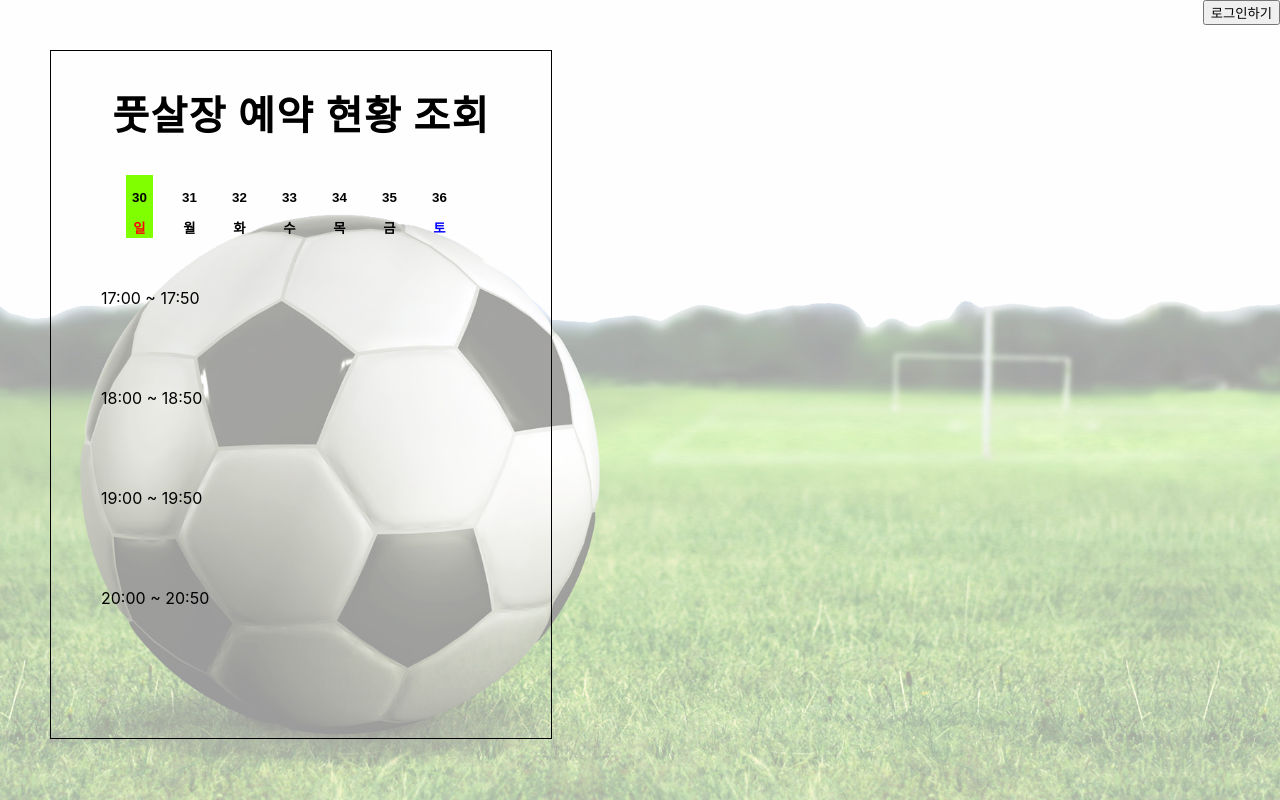
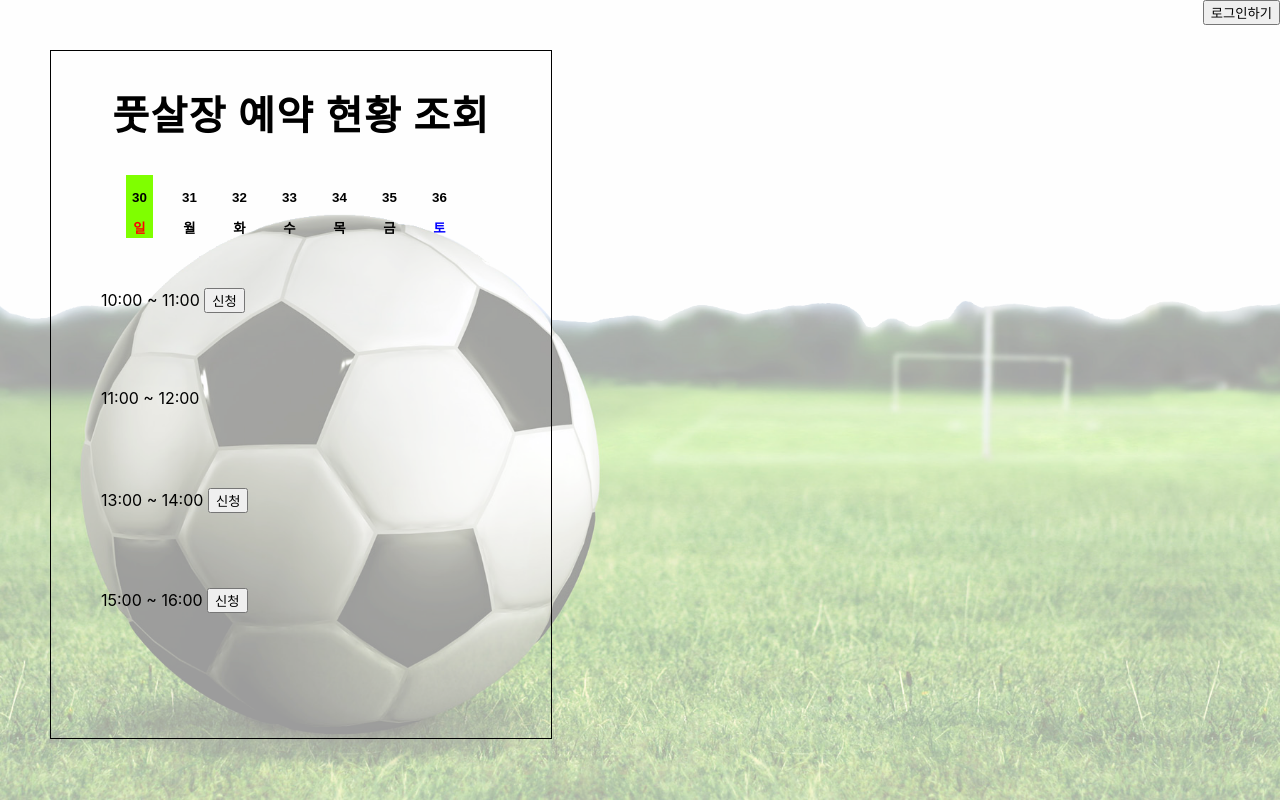
Before and after one commit to SuungYul/mj-futsal, a React (Create React App) app: page / in a window 1280 px wide. Built offline with nearby package versions, Linux system fonts and the light colour scheme; no server answers.

Commit message:
timetable db 작업 필요

```diff
--- /dev/null
+++ b/src/component/main/ToReserve.js
@@ -0,0 +1,13 @@
+import { useNavigate } from "react-router-dom"
+
+
+const ToReserve = () => {
+    const navigate = useNavigate();
+    const navi =() => {
+        navigate("/reserve");
+    }
+    return (
+        <button onClick={navi}>신청</button>
+    )
+}
+export default ToReserve
--- a/src/component/main/main.js
+++ b/src/component/main/main.js
@@ -1,7 +1,9 @@
 import React from 'react';
+import { Navigate, useNavigate } from 'react-router-dom';
 import "./Main.css";
+import ToReserve from './ToReserve';
 
-const week = ['일','월','화','수','목','금','토'];
+const week = ['일', '월', '화', '수', '목', '금', '토'];
 
 export default class Main extends React.Component {
     constructor() {
@@ -9,20 +11,19 @@ export default class Main extends React.Component {
         let now = new Date();
         this.dateOfMonth = now.getDate();
         this.startDate = now.getDate();
-        console.log('this.dateOfMonth', this.dateOfMonth);
     }
 
-    today () { // 오늘이 무슨날인지 구해줌 일(0)~토(6)
+    today() { // 오늘이 무슨날인지 구해줌 일(0)~토(6)
         let now = new Date();
         return now.getDay();
     }
 
-    isSat (whatday) {
-        return whatday%7 === 6 ? true : false;
+    isSat(whatday) {
+        return whatday % 7 === 6 ? true : false;
     }
 
-    isSun (whatday) {
-        return whatday%7 === 0 ? true : false;
+    isSun(whatday) {
+        return whatday % 7 === 0 ? true : false;
     }
 
     onClicked(dateOfWeek) {
@@ -30,21 +31,21 @@ export default class Main extends React.Component {
         this.forceUpdate();
     }
 
-    calDay(day){
-        if(this.isSat(this.today() + day)){
+    calDay(day) {
+        if (this.isSat(this.today() + day)) {
             return "sat"
         }
-        else if(this.isSun(this.today() + day)){
+        else if (this.isSun(this.today() + day)) {
             return "sun"
         }
-        else{
+        else {
             return "week"
         }
     }
     getButton(day, dateOfWeek) {
         const selected = this.dateOfMonth === dateOfWeek ? 'selected' : '';
         return (
-            <div key={"date" + day }>
+            <div key={"date" + day}>
                 <button className={"day" + dateOfWeek + " " + selected} onClick={() => this.onClicked(dateOfWeek)}>
                     <p>{dateOfWeek}</p>
                     <span id={this.calDay(day)}>{week[(this.today() + day) % 7]}</span>
@@ -52,22 +53,35 @@ export default class Main extends React.Component {
             </div>);
     }
 
+    getTimeTableFromDB() {
+        return [
+            {time: '10:00 ~ 11:00', isReserved: false},
+            {time: '11:00 ~ 12:00', isReserved: true},
+            {time: '13:00 ~ 14:00', isReserved: false},
+            {time: '15:00 ~ 16:00', isReserved: false},
+        ]
+    }
+
+    getTimeTable() {
+        const result = [];
+        let timeTables = this.getTimeTableFromDB();
+        timeTables.forEach((time, i) => {
+            result.push(<div key={"tableTable" + i} className="reInfo">{time.time} {time.isReserved ? '' : <ToReserve/>}</div>);
+        });
+        return <div id="timeTable">{result}</div>
+    }
+
     render() {
         let buttons = [];
         for (let i = 0; i < 7; i++) {
             buttons.push(this.getButton(i, this.startDate + i));
         }
-        return  <div id = "container">
+        return <div id="container">
             <h2 id="title">풋살장 예약 현황 조회</h2>
             <div className="weekContainer">
                 {buttons}
             </div>
-            <div id ="timeTable">
-                <div className="reInfo">17:00 ~ 17:50</div>
-                <div className="reInfo">18:00 ~ 18:50</div>
-                <div className="reInfo">19:00 ~ 19:50</div>
-                <div className="reInfo">20:00 ~ 20:50</div>
-            </div>
+            {this.getTimeTable()}
         </div>;
     }
 }
--- a/src/reservation/reserve.js
+++ b/src/reservation/reserve.js
@@ -1,21 +1,27 @@
 import React, { useState } from "react";
+import { useNavigate } from "react-router-dom";
 import "./reserve.css"
 const Reserve = () => {
-    const[isTeam,teamCheck] = useState([]);
+    const navigate = useNavigate();
+    const tomain = () => {
+        navigate("/");
+    }
+    const [isTeam, teamCheck] = useState([]);
     const clickRB = (e) => {
-        console.log(e.target.value)
         teamCheck(e.target.value)
     }
 
     return (
         <div>
+            <button onClick={tomain}>메인으로</button>
+
             <h1>풋살장 예약 신청</h1>
             {/* 현재 예약 정보는 예약 DB에서 긁어와야됨 */}
             <div> 현재 예약 정보 </div>
             <div>
                 <input type="checkbox" id="match" name="match"></input>
                 <label for="match">(선택) 매칭</label>
-                    <br/>
+                <br />
                 <input
                     type="radio"
                     id="ck_team"
@@ -36,7 +42,7 @@ const Reserve = () => {
                 <label for="team">팀</label>
             </div>
             <div>
-            <article className={(isTeam==="1")? "art_team" : "art_indi"}>
+                <article className={(isTeam === "1") ? "art_team" : "art_indi"}>
                     <h2>팀 명단 작성</h2>
                     {/* 팀 DB 구현되면 작성 */}
                 </article>
```
Also changed, not shown: src/component/myPage.js (+8 -3 lines). Lines whose indentation alone changed are shown as unchanged.
